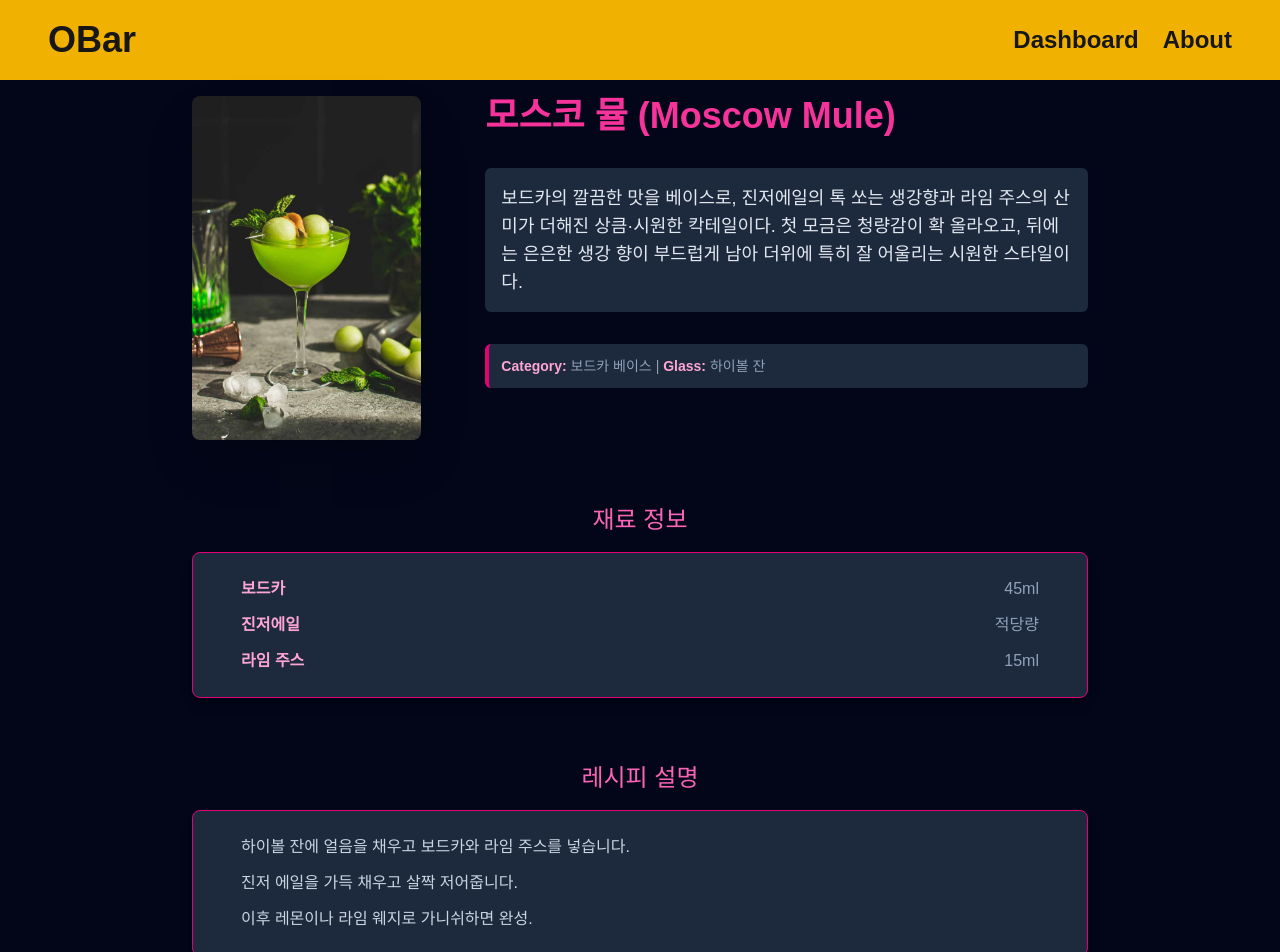
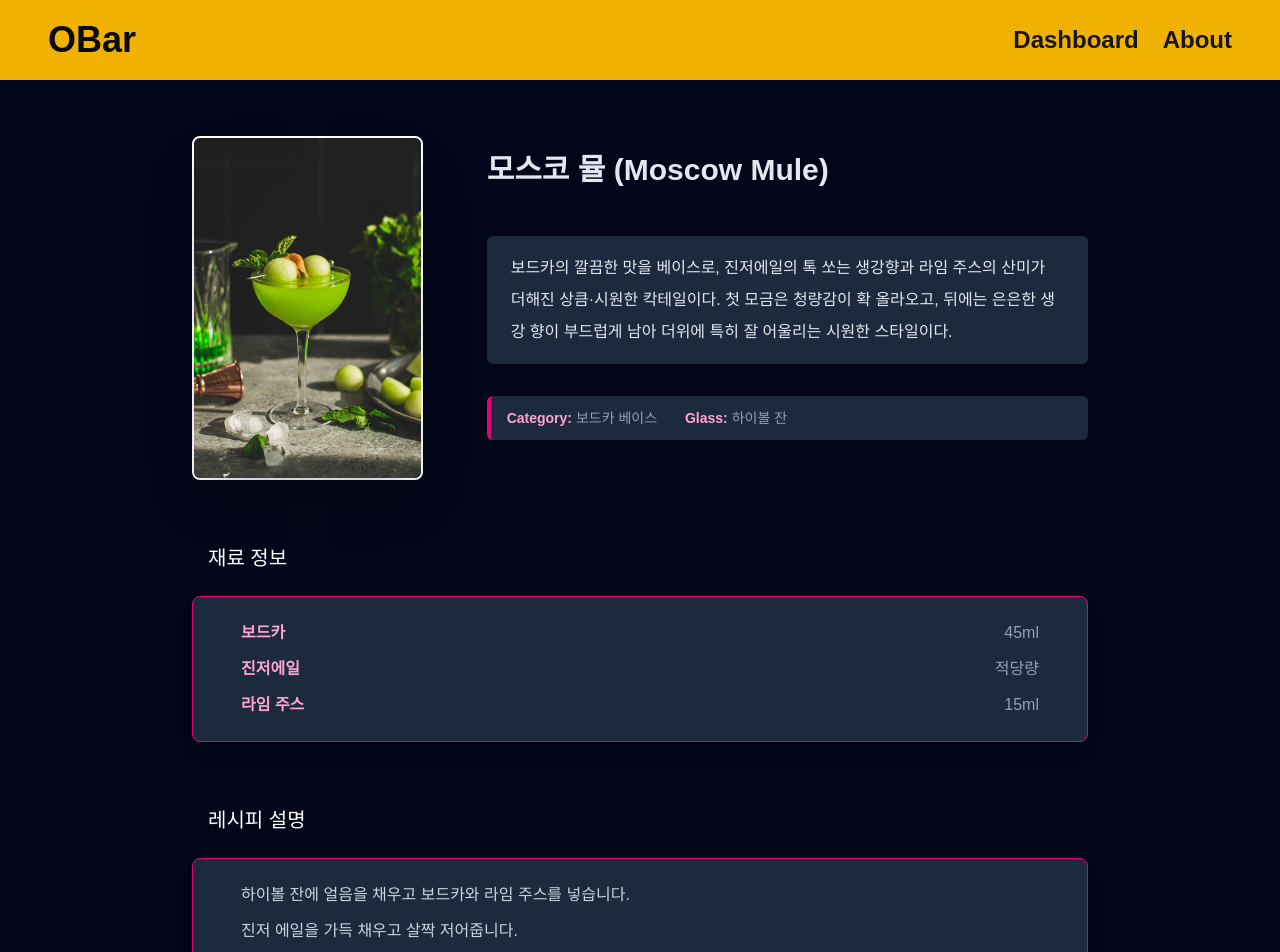
Before and after one commit to junyi04/OBar, a Next.js app: page /detail/1 in a window 1280 px wide. Shown: the top 952 px of the page. Built offline with nearby package versions, Linux system fonts and the light colour scheme.

Commit message:
feat: about 페이지 설계

```diff
--- a/app/dashboard/page.tsx
+++ b/app/dashboard/page.tsx
@@ -6,7 +6,7 @@ import { CocktailMapping } from "@/components/dashboard/CocktailMapping";
 export default function DashboardPage() {
   return (
     <main className="container mx-auto px-4 py-8">
-      <h1 className="text-4xl font-bold text-slate-100 mb-6">OBar Dashboard</h1>
+      <h1 className="text-4xl font-bold text-slate-100 my-6">Welcome to the OBar!</h1>
 
       {/* 통계 카드 영역 */}
       <StatCard />
--- a/components/Header.tsx
+++ b/components/Header.tsx
@@ -3,7 +3,7 @@ import Link from "next/link";
 export const Header = () => {
   return (
     <main className="flex justify-between items-center px-6 lg:px-12 w-full h-20 bg-yellow-500">
-      <Link href="/" className="text-4xl font-bold">OBar</Link>
+      <Link href="/" className="text-4xl text-[#0a0a0a] font-bold">OBar</Link>
       <div className="flex gap-6">
         <Link href="/dashboard" className="text-2xl font-semibold">Dashboard</Link>
         <Link href="/about" className="text-2xl font-semibold">About</Link>
--- a/components/dashboard/SearchBar.tsx
+++ b/components/dashboard/SearchBar.tsx
@@ -3,7 +3,7 @@ export const SeachBar = () => {
     <div className="relative mb-10">
       <input
         type="text"
-        placeholder="Search cocktail name or ingredients..."
+        placeholder="칵테일 이름 또는 재료를 검색해주세요."
         className="w-full p-4 pl-6 rounded-lg bg-slate-800 text-slate-100 border border-slate-700 focus:ring-2 focus: ring-pink-500 focus:border-transparent" />
     </div>
   );
--- a/components/dashboard/StatCard.tsx
+++ b/components/dashboard/StatCard.tsx
@@ -3,12 +3,13 @@ import cocktailData from "@/lib/cocktails.json";
 
 export const StatCard = () => {
   const cocktails: Cocktail[] = cocktailData as Cocktail[];
+
   return (
-    <div className="grid grid-cols-4 gap-6 mb-10 text-center">
-      <div className="bg-pink-500/10 p-4 rounded-lg">Total Recipes: <span className="text-pink-400 fint-bold">{cocktails.length}</span></div>
-      <div className="bg-pink-500/10 p-4 rounded-lg">Alcoholic Ratio: 85%</div>
-      <div className="bg-pink-500/10 p-4 rounded-lg">Most Popular Glass: Highball</div>
-      <div className="bg-pink-500/10 p-4 rounded-lg">Ingredients Count: 74</div>
+    <div className="grid grid-cols-4 gap-6 my-10 text-center h-30">
+      <div className="flex justify-center items-center bg-pink-500/10 p-4 rounded-lg border-l-4 border-pink-600">Total Recipes: <span className="text-pink-400 fint-bold">{cocktails.length}</span></div>
+      <div className="flex justify-center items-center bg-pink-500/10 p-4 rounded-lg">Alcoholic Ratio: 85%</div>
+      <div className="flex justify-center items-center bg-pink-500/10 p-4 rounded-lg">Most Popular Glass: Highball</div>
+      <div className="flex justify-center items-center bg-pink-500/10 p-4 rounded-lg">Ingredients Count: 74</div>
     </div>
   );
 }
--- a/components/detail/HeaderCocktail.tsx
+++ b/components/detail/HeaderCocktail.tsx
@@ -2,19 +2,19 @@ import { Cocktail } from "@/types/cocktail";
 
 export const HeaderCocktail = ({ cocktail }: { cocktail: Cocktail }) => {
   return (
-    <div className="flex flex-col gap-8 w-full">
-      <h1 className="text-4xl font-bold text-center lg:text-left text-pink-500">
+    <div className="flex flex-col w-full lg:mt-10">
+      <h1 className="text-3xl font-bold text-center lg:text-left my-4">
         {cocktail.name}
       </h1>
 
-      <p className="text-lg bg-slate-800 p-4 rounded-md">
+      <p className="text-md leading-loose bg-slate-800 px-6 py-4 rounded-md mt-8 mb-4">
         {cocktail.description}
       </p>
 
-      <div className="p-3 bg-slate-800 rounded-md border-l-4 border-pink-600">
+      <div className="px-4 py-3 bg-slate-800 rounded-md border-l-4 border-pink-600 my-4">
         <p className="text-sm text-slate-400">
-          <span className="font-semibold text-pink-300">Category:</span> {cocktail.category} |
-          <span className="font-semibold text-pink-300"> Glass:</span> {cocktail.glass}
+          <span className="font-semibold text-pink-300">Category:</span> {cocktail.category}
+          <span className="font-semibold text-pink-300 ml-6"> Glass:</span> {cocktail.glass}
         </p>
       </div>
     </div>
--- a/components/detail/ImageCocktail.tsx
+++ b/components/detail/ImageCocktail.tsx
@@ -1,6 +1,6 @@
 export const ImageCocktail = ({ image, name }: { image: string; name: string }) => {
   return (
-    <div className="flex justify-center items-center w-full h-86">
+    <div className="flex justify-center items-center w-full h-86 mt-10 rounded-lg border-2 border-white">
       <img
         src={image}
         alt={name}
--- a/components/detail/IngredientCocktail.tsx
+++ b/components/detail/IngredientCocktail.tsx
@@ -3,21 +3,26 @@ import { Cocktail } from "@/types/cocktail";
 export const IngredientCocktail = ({ ingredients }: { ingredients: Cocktail["ingredients"] }) => {
   return (
     <div className="mt-16 flex flex-col items-center">
-      <h2 className="text-2xl mb-4 text-pink-400">재료 정보</h2>
+      <div className="w-full max-w-4xl text-left">
+        <h2 className="text-xl ml-4 mb-6 text-white font-medium">재료 정보</h2>
 
-      <div className="w-full max-w-1xl lg:max-w-4xl bg-slate-800 rounded-lg px-12 py-6 shadow-lg border border-pink-600">
+        <div className="bg-slate-800 rounded-lg px-12 py-6 shadow-lg border border-pink-600">
           <ul className="space-y-3">
             {ingredients.map((ingredient, index) => (
               <li
                 key={index}
                 className="flex justify-between items-center text-slate-300"
               >
-              <span className="font-semibold text-pink-300">{ingredient.item}</span>
+                <span className="font-semibold text-pink-300">
+                  {ingredient.item}
+                </span>
                 <span className="text-slate-400">{ingredient.amount}</span>
               </li>
             ))}
           </ul>
         </div>
       </div>
+    </div>
+
   );
 }
--- a/components/detail/InstructionCocktail.tsx
+++ b/components/detail/InstructionCocktail.tsx
@@ -1,7 +1,8 @@
 export const InstructionCocktail = ({ instructions }: { instructions: string[] }) => {
   return (
-    <div className="mt-16 flex flex-col items-center">
-      <h2 className="text-2xl mb-4 text-pink-400">레시피 설명</h2>
+    <div className="my-16 flex flex-col items-center">
+      <div className="w-full max-w-4xl text-left">
+        <h2 className="text-xl ml-4 mb-6 text-white font-medium">레시피 설명</h2>
 
         <div className="w-full max-w-1xl lg:max-w-4xl bg-slate-800 rounded-lg px-12 py-6 shadow-lg border border-pink-600">
           <ol className="space-y-3">
@@ -11,5 +12,6 @@ export const InstructionCocktail = ({ instructions }: { instructions: string[] }
           </ol>
         </div>
       </div>
+    </div>
   );
 }
```
Lines whose indentation alone changed are shown as unchanged.
